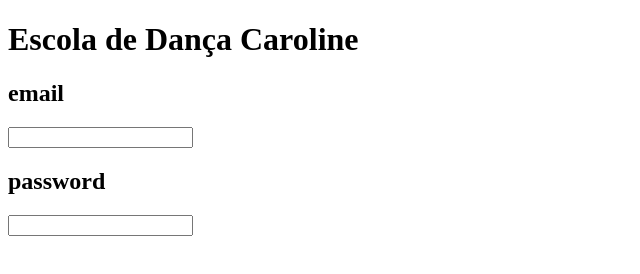
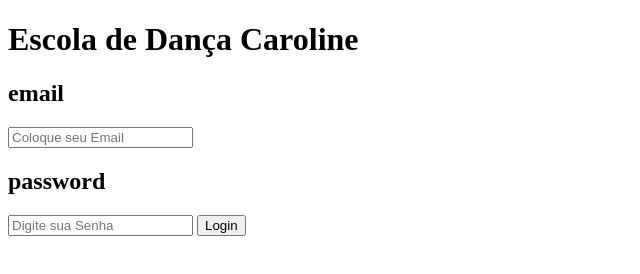
Before and after one commit to hentZ1/Escola-de-danca, a plain HTML site: page index.html in a window 1280 px wide. Shown: the whole page, without its empty margins (0-640 px from the left). Drawn offline with Linux system fonts and the light colour scheme.

Commit message:
zhtyz:Adionado as funcionalidades basicas(teste) do site e elementos do html

```diff
--- a/index.html
+++ b/index.html
@@ -11,9 +11,10 @@
         <h1>Escola de Dança Caroline</h1>
         <div class="login-box-container">
             <h2>email</h2>
-            <input type="email" name="email" id="email-box">
+            <input type="email" name="email" id="email-box" placeholder="Coloque seu Email">
             <h2>password</h2>
-            <input type="password" name="password" id="password-box">
+            <input type="password" name="password" id="password-box" placeholder="Digite sua Senha">
+            <button type="submit" onclick="submitButton()">Login</button>
         </div>
     </body>
 </html>
--- a/js/script.js
+++ b/js/script.js
@@ -0,0 +1,15 @@
+
+
+function submitButton(){
+
+    const email = document.getElementById('email-box').value;
+    const password = document.getElementById('password-box').value;
+    let emailteste = "zezinho@gmail.com";
+
+    if(email == emailteste){
+        alert("ja existe uma conta com esse email");
+    }else{
+        alert("Login permitido");
+
+    }
+}
```
